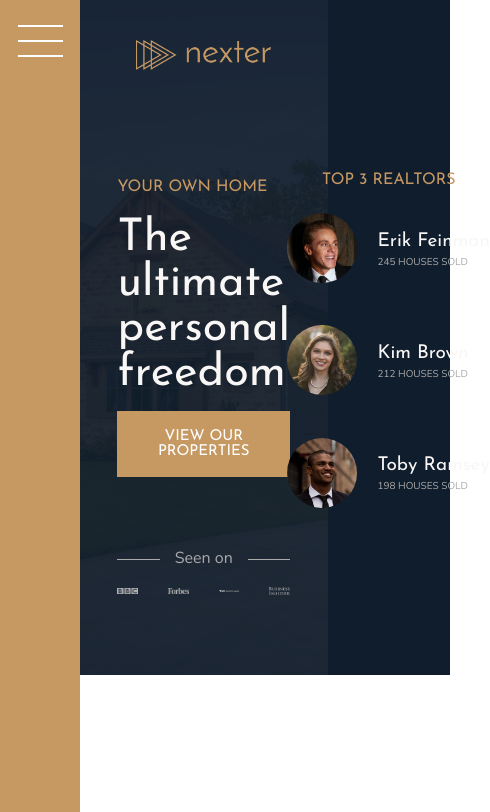
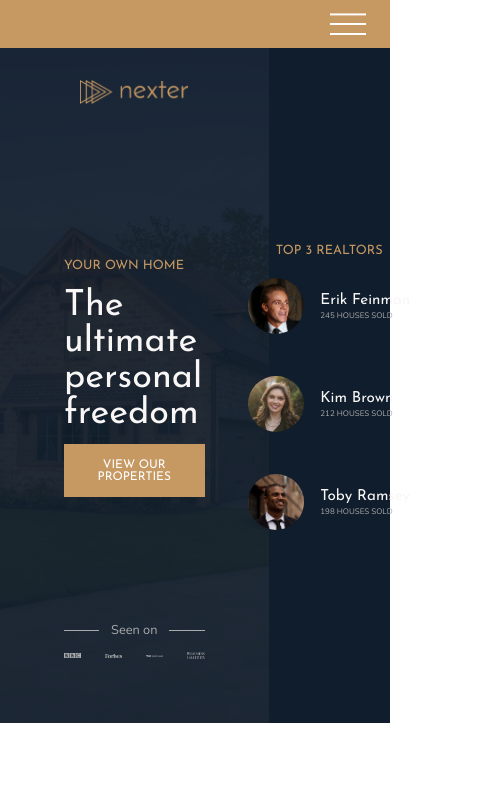
Before and after one commit to LKb22/nexter-page, a website: page index.html in a window 390 px wide. Shown: the top 812 px of the page, 490 px wide, since content can reach past the window. Drawn offline with nearby package versions, Linux system fonts and the light colour scheme; files that its build step writes are made by us from their sources.

Commit message:
media queries for header and sidebar complete

```diff
--- a/sass/_base.scss
+++ b/sass/_base.scss
@@ -22,6 +22,10 @@ $box-shadow: 0 2rem 5rem rgba(#000, .1);
 // MARGIN AND PADDING
 $center-content-margins: 15rem 0; // Top and bottom margin
 
+// RESPONSIVE BREAKPOINTS
+$bp-largest: 75em; // 1200px
+$bp-large: 62.5em; // 1000px
+
 // Reset CSS
 *,
 *::before,
@@ -34,6 +38,11 @@ $center-content-margins: 15rem 0; // Top and bottom margin
 html {
   box-sizing: border-box;
   font-size: 62.5%; // 1rem = 10px
+
+  // Media query using max-width because we startewd with desktop first
+  @media only screen and (max-width: $bp-largest) {
+    font-size: 50%; // 1rem = 8px
+  }
 }
 
 // Set stying for the body
@@ -53,7 +62,7 @@ body {
   // 8 columns, each with a width between a min of their min-content and a max of 140px
   // Plus the sidebar, added first to be on the left, with a width of 8rem
   // Plus 1fr columns on each side of the 8 content columns to center them and fill the space, as well as to create space for the content in some rows to 'bleed out' of this main 8 column content area ('full-bleed sections'). Add a min of 6rem to these columns to prevent them from shrinking too much.
-  // Now, name the column tracks to make it easier to reference them in the grid-template-areas
+  // Now, name the column tracks to make it easier to reference them in the grid-template-areas. Naming is also very important for media queries when the layout changes
   // We have a sidebar-start and sidebar-end, a full-start and full-end (for the bleeding sections), a center-start and center-end (for the main content of the 8 columns), and a col-start and col-end (for each one of the 8 columns themselves)
   grid-template-columns: [sidebar-start] 8rem [sidebar-end full-start] minmax(6rem, 1fr) [center-start] repeat(8, [col-start] minmax(min-content, 14rem) [col-end]) [center-end] minmax(6rem, 1fr) [full-end]; // 14rem = 140px
 
@@ -62,4 +71,10 @@ body {
   //   padding: 40px;
   //   font-size: 3rem;
   // }
+
+  // Media query for large screens to move the sidebar to the top of the grid
+  @media only screen and (max-width: $bp-large) {
+    grid-template-rows: 6rem 80vh min-content 40vw repeat(3, min-content);
+    grid-template-columns: [full-start] minmax(6rem, 1fr) [center-start] repeat(8, [col-start] minmax(min-content, 14rem) [col-end]) [center-end] minmax(6rem, 1fr) [full-end];
+  }
 }
--- a/sass/_sidebar.scss
+++ b/sass/_sidebar.scss
@@ -13,6 +13,14 @@
   // Use flexbox to center the content
   display: flex;
   justify-content: center; // Center the content along the main axis (horizontally)
+
+  // Media query for large screens to move the sidebar to the top of the grid
+  @media only screen and (max-width: base.$bp-large) {
+    grid-area: 1 / full-start / span 1 / full-end;
+
+    justify-content: flex-end;
+    align-items: center;
+  }
 }
 
 // Make a hamburger button. The button is the middle line and the pseudo-elements are the top and bottom lines
@@ -38,4 +46,12 @@
 
   &::before { transform: translateY(-1.5rem); } // Move the before pseudo-element up
   &::after { transform: translateY(1.3rem); } // Move the after pseudo-element down
+
+  // Media query for large screens to move the sidebar to the top of the grid
+  @media only screen and (max-width: base.$bp-large) {
+    margin: 0 3rem 0 0; // Move the margin from the top to the right
+
+    &::before { transform: translateY(-1.2rem); } // Move the before pseudo-element up
+    &::after { transform: translateY(1rem); } // Move the after pseudo-element down
+  }
 }
```
Also changed, not shown: 1 other file.
